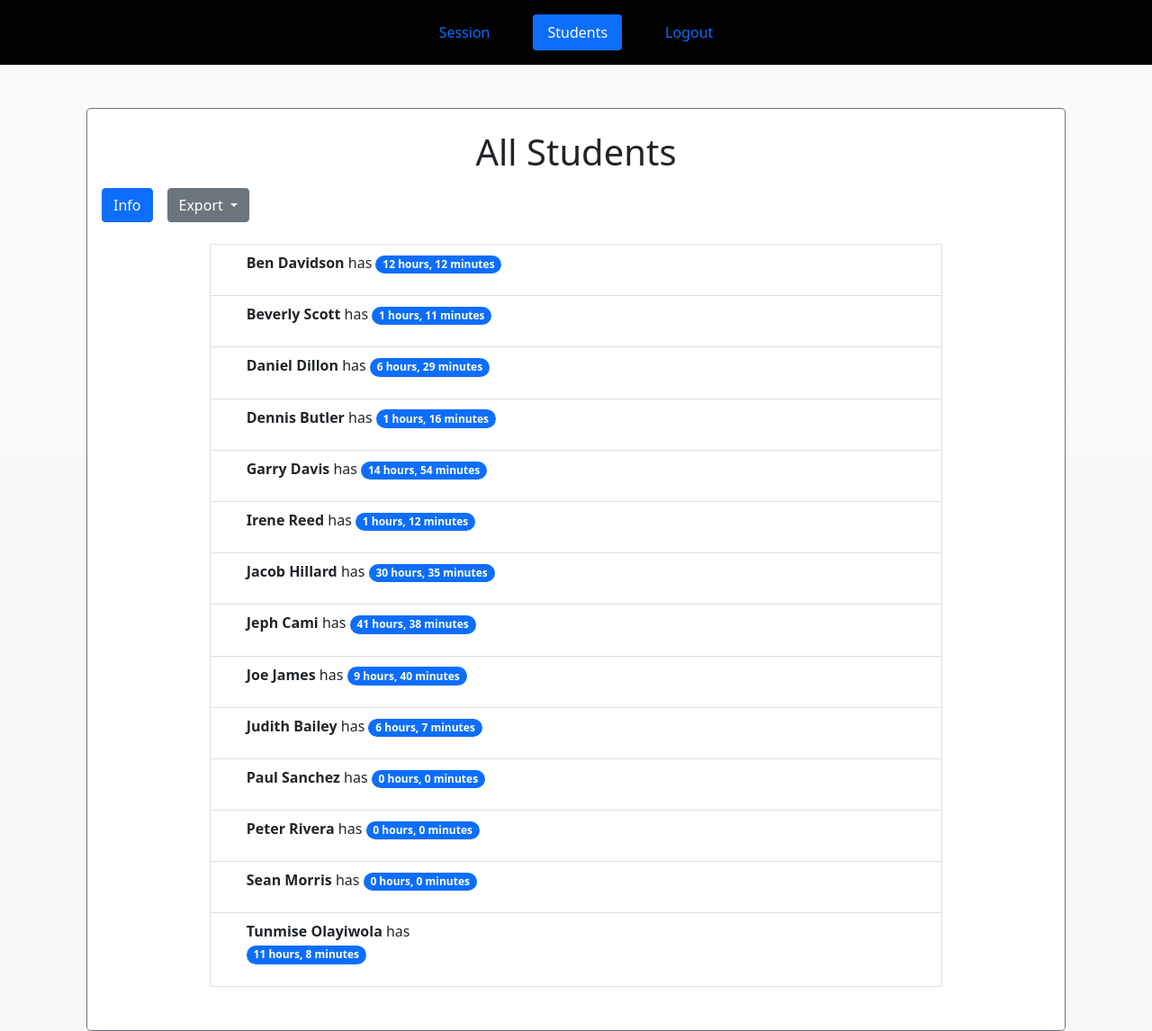
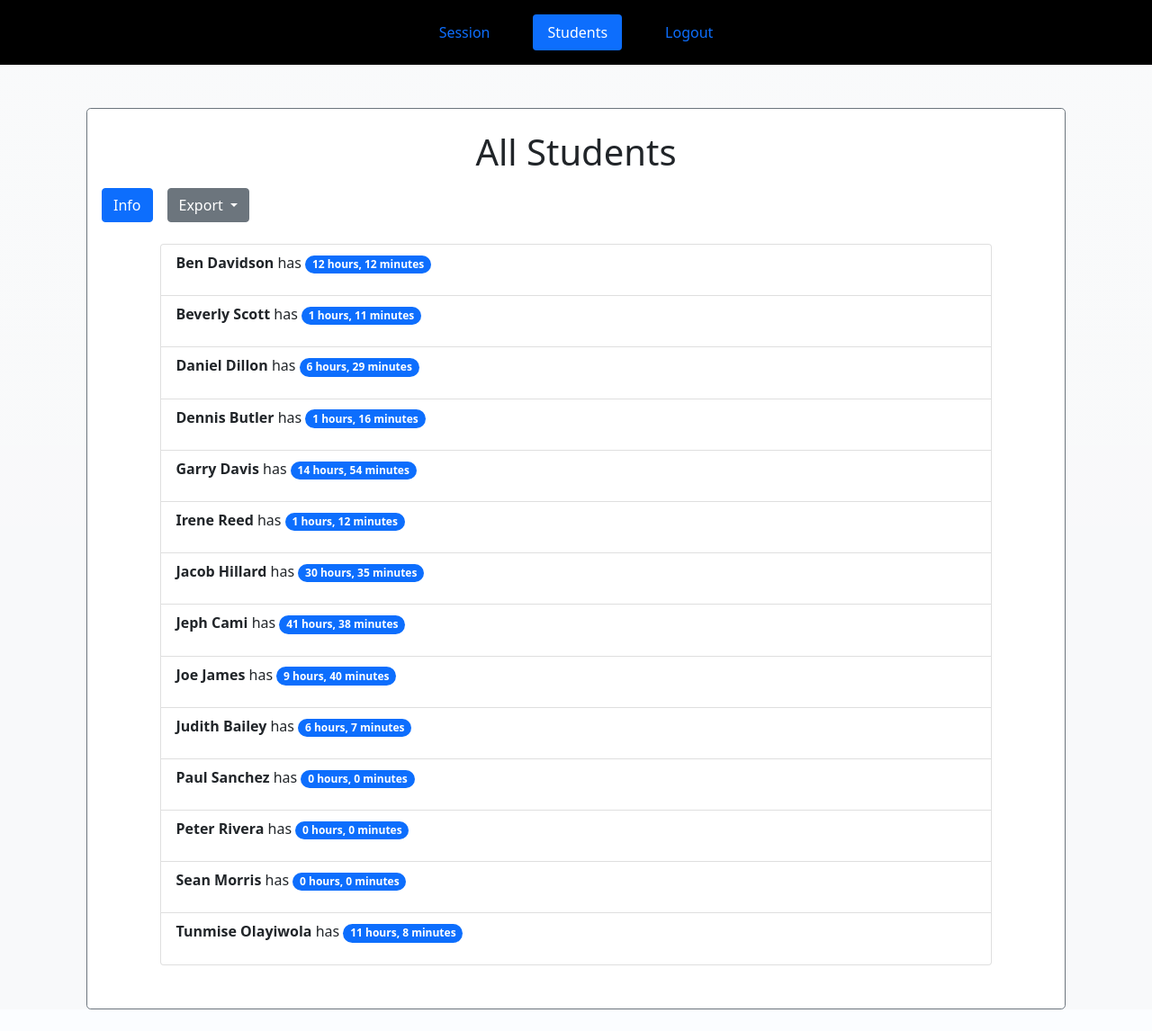
Before and after one commit to PrintNifesimi/TutoringTracker, a Django app: page / in a window 1280 px wide. Shown: the whole page at 90% size. After the commit the page ends 1122 px from the top, so only its background shows below. Run offline with Django 4.2, Linux system fonts and the light colour scheme; data comes from the database, SQL or seed files in the repository; some libraries are stand-ins or nearby versions.

Commit message:
adjusted styling

```diff
--- a/main/templates/main/partials/AddHours.html
+++ b/main/templates/main/partials/AddHours.html
@@ -8,20 +8,20 @@
         <p>Add Successful</p>
     </div>
 {% endif %}
-<div class="mx-auto mb-5 w-75">
-    <ul class="list-group list-group">
+<div class="mx-auto mb-5" style="width:85%;">
+    <ul class="list-group">
 {% for student in Students %}
 
 
-        <li class="list-group-item d-flex justify-content-between align-items-start">
-            <div class="ms-2 me-auto">
-            <p class="mb-3 ms-3"><b><a hx-get={% url 'AddHours' student.id%} hx-target="#rpla" style="cursor:pointer;">{{student}} </a></b> has
+        <li class="list-group-item d-flex align-items-start">
+            <div class="d-table d-sm-flex">
+            <p class="mb-3" ><b><a hx-get={% url 'AddHours' student.id%} hx-target="#rpla" style="cursor:pointer;">{{student}} </a></b> has
                 <span  class="badge bg-primary rounded-pill"> {{student.hours}} hours, {{student.minutes}} minutes</span></p>
 
-            </div>
-            <div class="ms-5" style="width:50%;">
+
+
             {% if editStudent and student.id == studentID %}
-
+            <div class="ms-0 ms-lg-4 w-auto">
                 <form method="post" class="row g-3">
                     {% csrf_token %}
                     <div class="input-group col-auto">
@@ -31,9 +31,10 @@
                     <button hx-post={% url 'AddHours' student.id%} hx-target="#rpla" type="submit" value="Add" hx-confirm="Are you sure?" class="btn btn-lg btn-outline-primary">Add</button>
                     </div>
                 </form>
+            </div>
                 {% endif %}
-            </div>
 
+        </div>
         </li>
    {% endfor %}
     </ul>
--- a/main/templates/main/partials/Timeduration.html
+++ b/main/templates/main/partials/Timeduration.html
@@ -16,7 +16,7 @@
 
             <li id="{{item.id}}" class="list-group-item d-sm-flex justify-content-between align-items-end">
                 <div style="" class="me-md-5">
-                <span class="text-truncate d-block d-sm-table" style="max-width:250px;"><b>{{item.fullname}}</b></span>
+                <span class="text-truncate d-block d-sm-table" style="max-width:230px;"><b>{{item.fullname}}</b></span>
                 <span class="d-sm-inline d-none">has been here for</span>
                 <span id="durr" class="badge bg-primary rounded-pill">{{item.currDuration|timesince }}</span>
                 </div>
```
